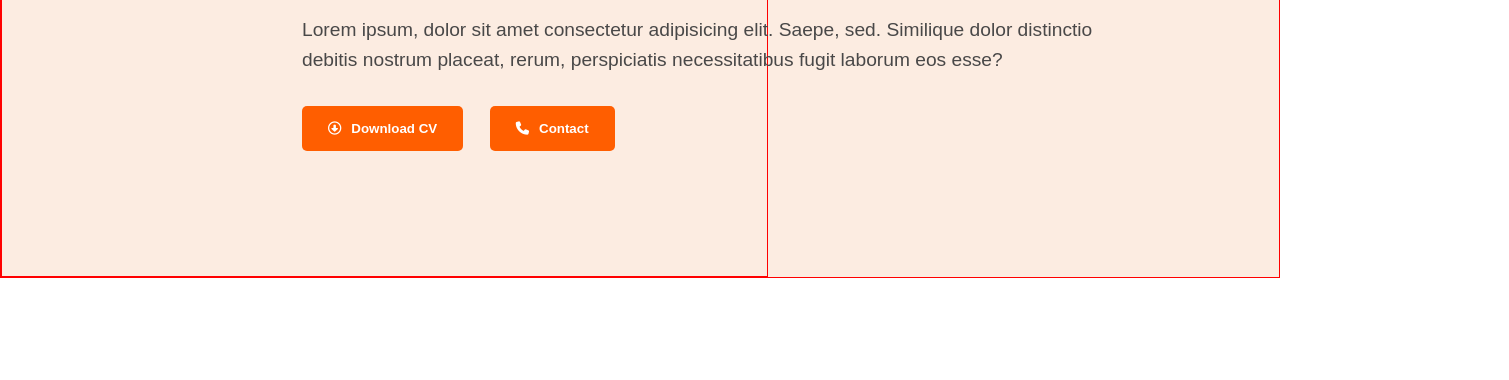
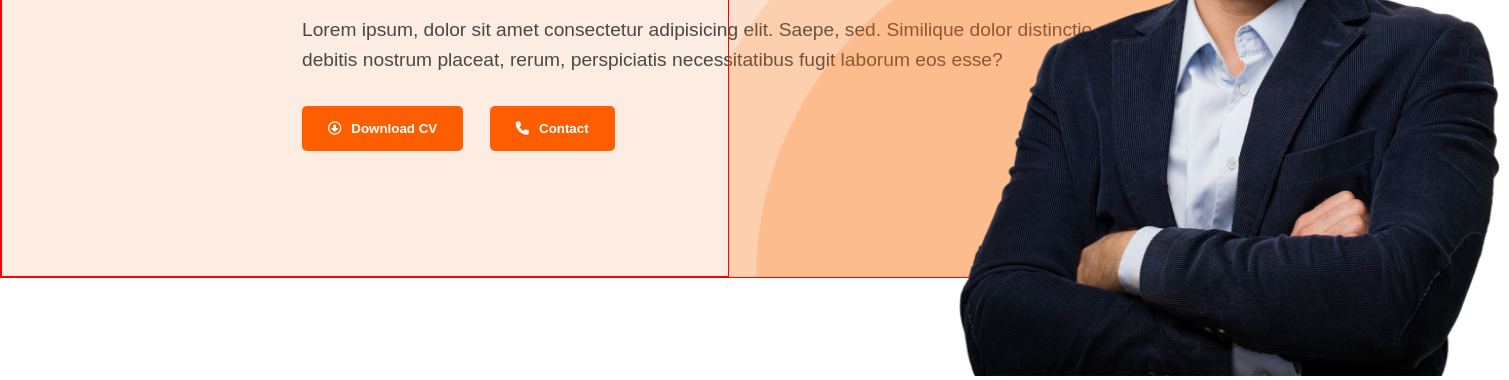
Before and after one commit to Riadul-Islam-551/Mary, a plain HTML site: page index.html in a window 1280 px wide. Shown: the part 492-872 px from the top of the page, 1509 px wide, since content can reach past the window. Before the commit the page ends 800 px from the top, so only its background shows below. Drawn offline with Linux system fonts and the light colour scheme.

Commit message:
complet the right part of hero section

```diff
--- a/index.html
+++ b/index.html
@@ -41,7 +41,7 @@
         </div>
       </div>
       <div class="hero_right">
-        <img src="./images/hardy.png" alt="" style="width: 300px" />
+        <img src="./images/hardy.png" alt="" />
       </div>
     </div>
   </body>
--- a/style.css
+++ b/style.css
@@ -60,7 +60,7 @@ nav .nav_links ul li a:hover {
 }
 .hero .hero_left{
   border: 1px solid red;
-  width: 60%;
+  width: 57%;
   height: 100%;
 
   padding: 200px 0px 200px 300px;
@@ -93,3 +93,14 @@ font-weight: 400;
 .hero .hero_left .h_button button .b_icon{
   margin: 0px 10px 0px 0px;
 }
+.hero .hero_right{
+  width: 43%;
+  height: 100%;
+  background-image: url(./images/header_bg.png);
+  background-repeat: no-repeat;
+  background-position: bottom;
+}
+.hero .hero_right img{
+  width: 600px;
+  margin: 42px 0px 0px 180px;
+}
```
